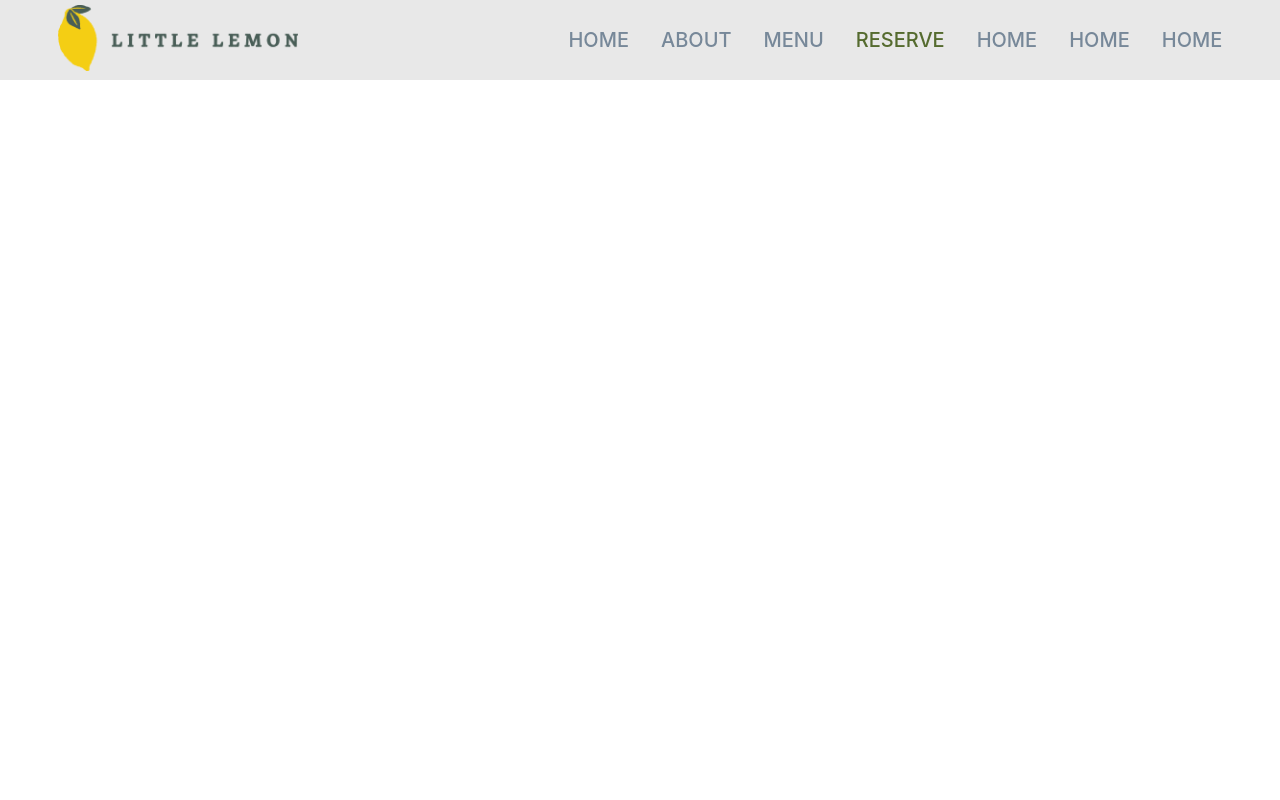
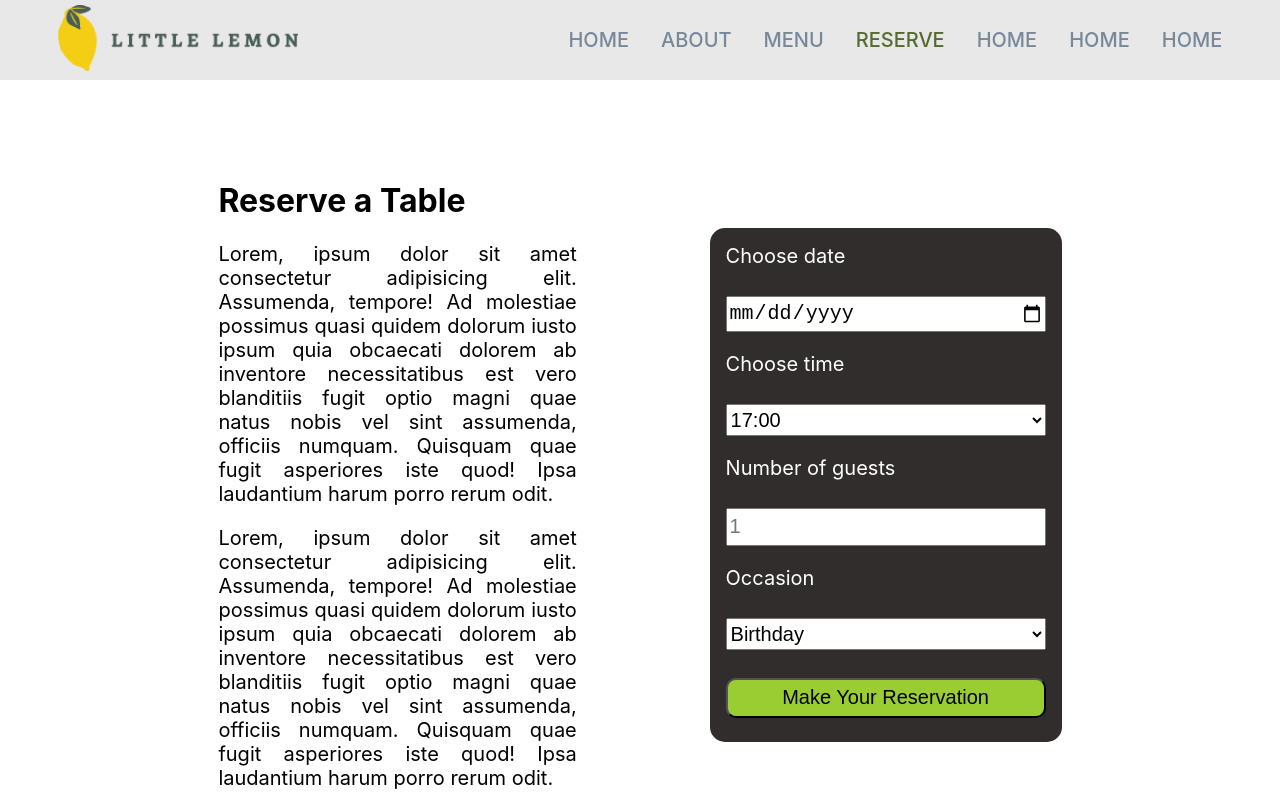
Before and after one commit to raihan-mahmud-talukder/little-lemon-restaurant, a React (Create React App) app: page /reserve in a window 1280 px wide. Shown: the top 800 px of the page. Built offline with nearby package versions, Linux system fonts and the light colour scheme.

Commit message:
rendering reserve

```diff
--- a/public/index.html
+++ b/public/index.html
@@ -15,6 +15,7 @@
   <link rel="stylesheet" href="styles/menu.css">
   <link rel="stylesheet" href="styles/special.css">
   <link rel="stylesheet" href="styles/about.css">
+  <link rel="stylesheet" href="styles/reserve.css">
   <script src="https://raw.githubusercontent.com/Meta-Front-End-Developer-PC/capstone/master/api.js"></script>
   <title>Little Lemon Restaurant</title>
 </head>
--- /dev/null
+++ b/public/styles/reserve.css
@@ -0,0 +1,45 @@
+.reserve {
+    display: flex;
+    flex-wrap: wrap;
+    justify-content: space-around;
+    align-items: center;
+    padding: 5rem;
+    gap: 5rem;
+    width: 70%;
+    margin: 5rem auto;
+}
+
+.reserve .text {
+    width: 40%;
+}
+
+.reserve .text p {
+    text-align: justify;
+    font-size: 1.25rem;
+}
+
+.reserve form {
+    display: flex;
+    flex-direction: column;
+    /* align-items:stretch; */
+    justify-content: space-around;
+    gap: 1.25rem;
+    background: #322d2d;
+    padding: 1rem;
+    width: 20rem;
+    color: white;
+    border-radius: 15px;
+}
+
+.reserve form input, .reserve form label, .reserve form select {
+    height: 2rem;
+    font-size: 1.25rem;
+}
+
+.reserve form input:last-child {
+    background: yellowgreen;
+    margin: 0.5rem 0;
+    border-radius: 10px;
+    font-weight: 500;
+    height: 2.5rem;
+}
--- a/src/components/Reservation.jsx
+++ b/src/components/Reservation.jsx
@@ -1,3 +1,33 @@
 export const Reservation = () => {
-    return 'Reservation'
+    return (
+        <div className="reserve">
+            <div className="text">
+                <h1>Reserve a Table</h1>
+                <p>Lorem, ipsum dolor sit amet consectetur adipisicing elit. Assumenda, tempore! Ad molestiae possimus quasi quidem dolorum iusto ipsum quia obcaecati dolorem ab inventore necessitatibus est vero blanditiis fugit optio magni quae natus nobis vel sint assumenda, officiis numquam. Quisquam quae fugit asperiores iste quod! Ipsa laudantium harum porro rerum odit.</p>
+                <p>Lorem, ipsum dolor sit amet consectetur adipisicing elit. Assumenda, tempore! Ad molestiae possimus quasi quidem dolorum iusto ipsum quia obcaecati dolorem ab inventore necessitatibus est vero blanditiis fugit optio magni quae natus nobis vel sint assumenda, officiis numquam. Quisquam quae fugit asperiores iste quod! Ipsa laudantium harum porro rerum odit.</p>
+            </div>
+            <form>
+                <label htmlFor="res-date">Choose date</label>
+                <input type="date" id="res-date" />
+                <label htmlFor="res-time">Choose time</label>
+                <select id="res-time ">
+                    <option>17:00</option>
+                    <option>18:00</option>
+                    <option>19:00</option>
+                    <option>20:00</option>
+                    <option>21:00</option>
+                    <option>22:00</option>
+                </select>
+                <label htmlFor="guests">Number of guests</label>
+                <input type="number" placeholder="1" min="1" max="10" id="guests" />
+                <label htmlFor="occasion">Occasion</label>
+                <select id="occasion">
+                    <option>Birthday</option>
+                    <option>Anniversary</option>
+                    <option>Engagement</option>
+                </select>
+                <input type="submit" value="Make Your Reservation" />
+            </form>
+        </div>
+    )
 }
```
